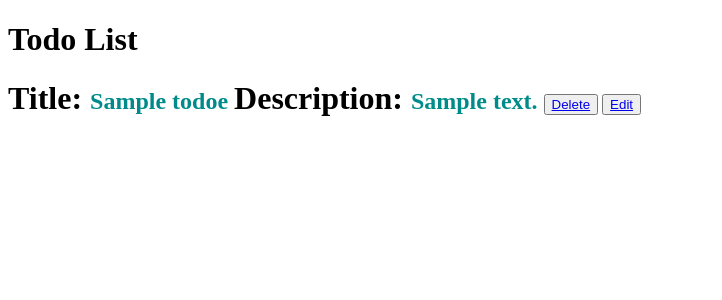
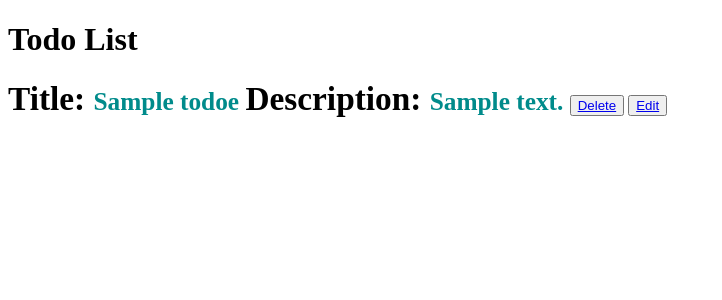
Before and after one commit to muhammadyousuf/TodoApp-Python, a Flask app: template TodoApp part-1/templates/todoList.html in a window 1280 px wide. Shown: the part 99-399 px from the top of the page, without its empty margins (0-722 px from the left). Run offline with Flask 2, Linux system fonts and the light colour scheme; the template is opened without the code that fills it: most values are stand-ins (such as "Sample title", 1, 10 or a date in 2020); some libraries are stand-ins or nearby versions.

Commit message:
final-testing

```diff
--- a/TodoApp part-1/templates/search.html
+++ b/TodoApp part-1/templates/search.html
@@ -8,6 +8,7 @@
 <form action="{{ url_for('search') }}" method="GET">
     <input type="text" name="search"  />
     <button type="submit" >Search</button>
+    <br />
     </form>
 
 {% endblock %}
--- a/TodoApp part-1/templates/todoList.html
+++ b/TodoApp part-1/templates/todoList.html
@@ -10,10 +10,10 @@
 
     {%for todoes in todos %}
     <span>
-    <span style="font-size: 24pt; font-weight:bold ">Title: </span>
-    <span style="font-size: 18pt; font-weight:bold; color:darkcyan ">{{todoes.title}}   </span>
-    <span style="font-size: 24pt; font-weight:bold "> Description:  </span>
-    <span style="font-size: 18pt; font-weight:bold; color:darkcyan ">{{todoes.description}} </span>
+    <span style="font-size: 25pt; font-weight:bold ">Title: </span>
+    <span style="font-size: 19pt; font-weight:bold; color:darkcyan ">{{todoes.title}}   </span>
+    <span style="font-size: 25pt; font-weight:bold "> Description:  </span>
+    <span style="font-size: 19pt; font-weight:bold; color:darkcyan ">{{todoes.description}} </span>
     <button type="submit" ><a href="{{ url_for('delete', id=todoes._id) }}" >Delete</a></button>
     <button type="submit"><a href="{{ url_for('update', id=todoes._id) }}"> Edit</a></button>
     </span>
```
